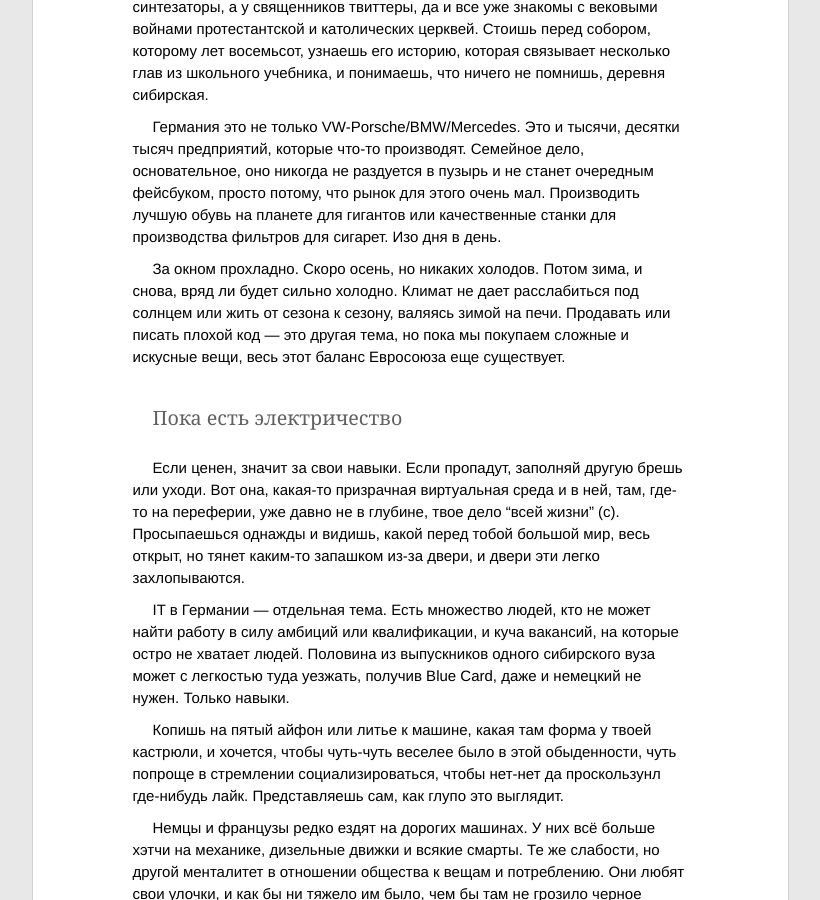
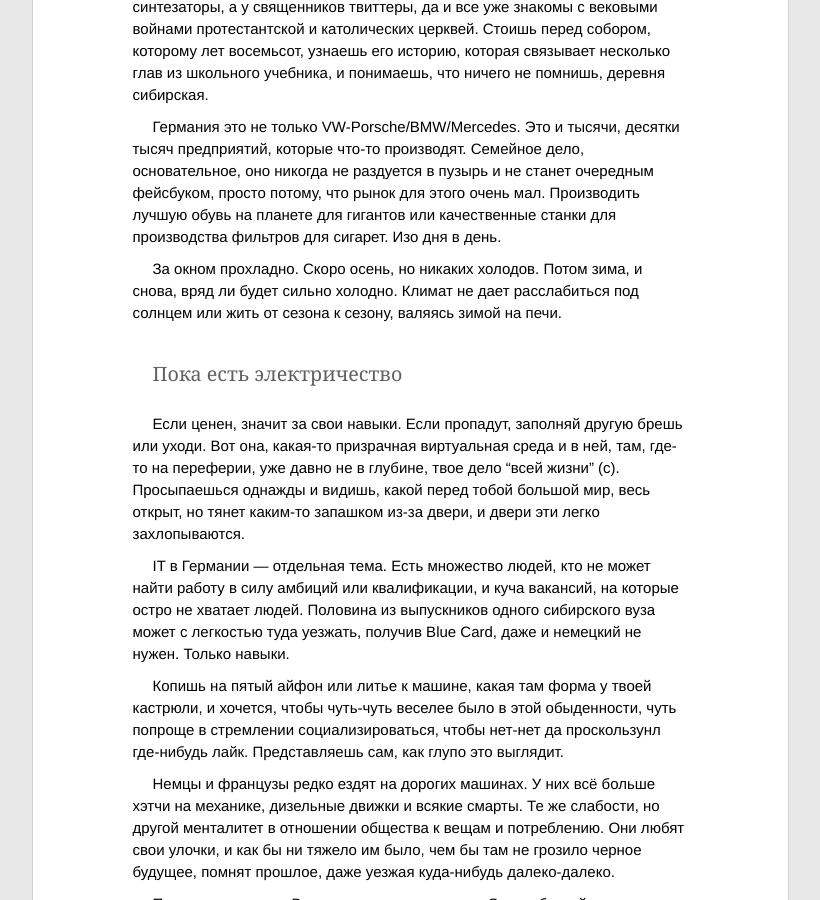
Before and after one commit to ptmt/ptmt.github.com, a Jekyll site: the page built from _posts/2012-09-03-ich-verstehe-sie-nicht.md, in a window 1280 px wide and 900 px high, scrolled down 2052 px. Shown: the whole window, without its empty margins (230-1050 px from the left). Built offline with Jekyll 4.4.1, drawn with Linux system fonts in a browser that asks for light colours; Markdown is read by kramdown in place of the engine named in the settings.

Commit message:
Update _posts/2012-09-03-ich-verstehe-sie-nicht.md

```diff
--- a/_posts/2012-09-03-ich-verstehe-sie-nicht.md
+++ b/_posts/2012-09-03-ich-verstehe-sie-nicht.md
@@ -35,7 +35,7 @@ title: Прогулять уроки истории
 
 Германия это не только VW-Porsche/BMW/Mercedes. Это и тысячи, десятки тысяч предприятий, которые что-то производят. Семейное дело, основательное, оно никогда не раздуется в пузырь и не станет очередным фейсбуком, просто потому, что рынок для этого очень мал. Производить лучшую обувь на планете для гигантов или качественные станки для производства фильтров для сигарет. Изо дня в день.
 
-За окном прохладно. Скоро осень, но никаких холодов. Потом зима, и снова, вряд ли будет сильно холодно. Климат не дает расслабиться под солнцем или жить от сезона к сезону, валяясь зимой на печи. Продавать или писать плохой код — это другая тема, но пока мы покупаем сложные и искусные вещи, весь этот баланс Евросоюза еще существует.
+За окном прохладно. Скоро осень, но никаких холодов. Потом зима, и снова, вряд ли будет сильно холодно. Климат не дает расслабиться под солнцем или жить от сезона к сезону, валяясь зимой на печи.
 
 ##Пока есть электричество
 
```
